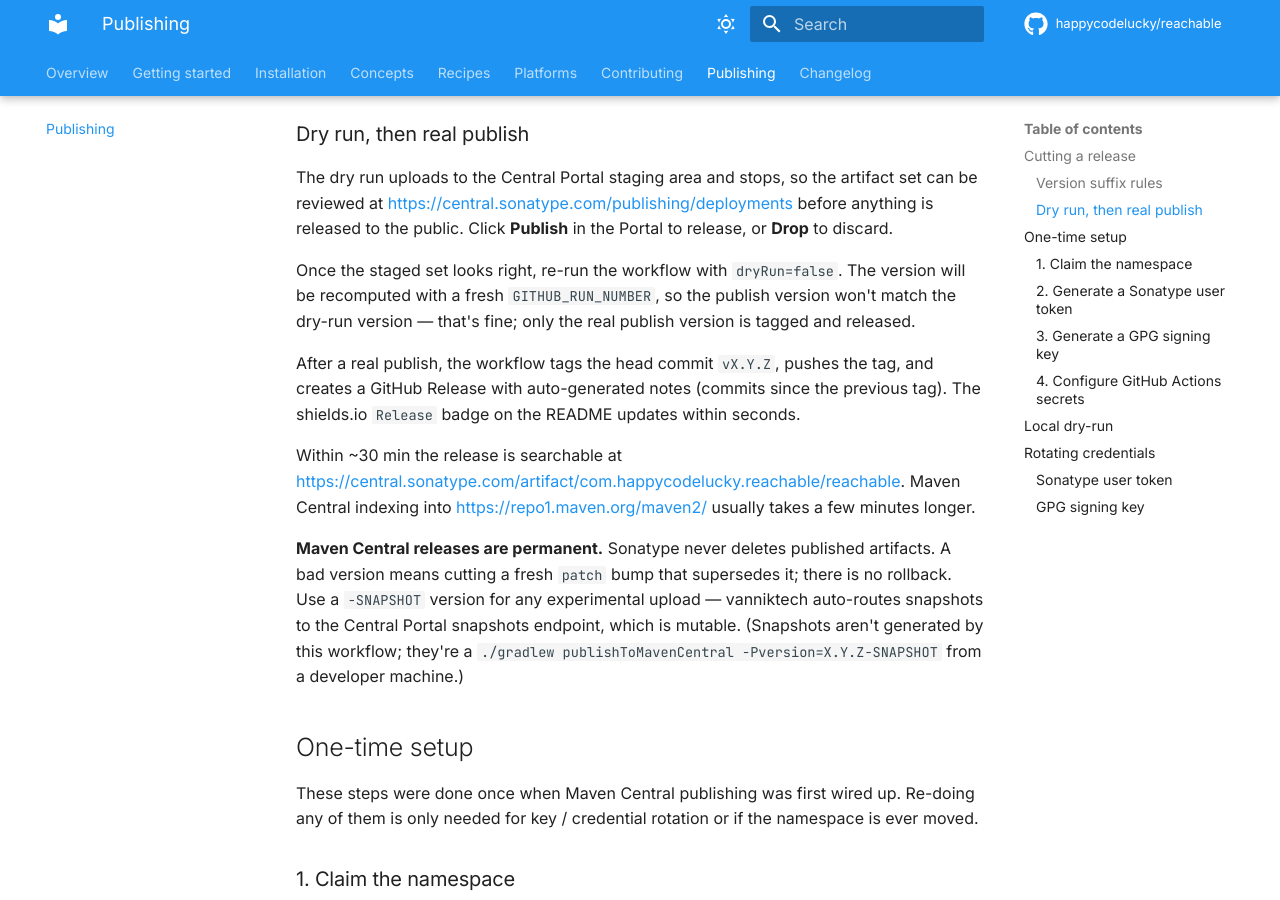
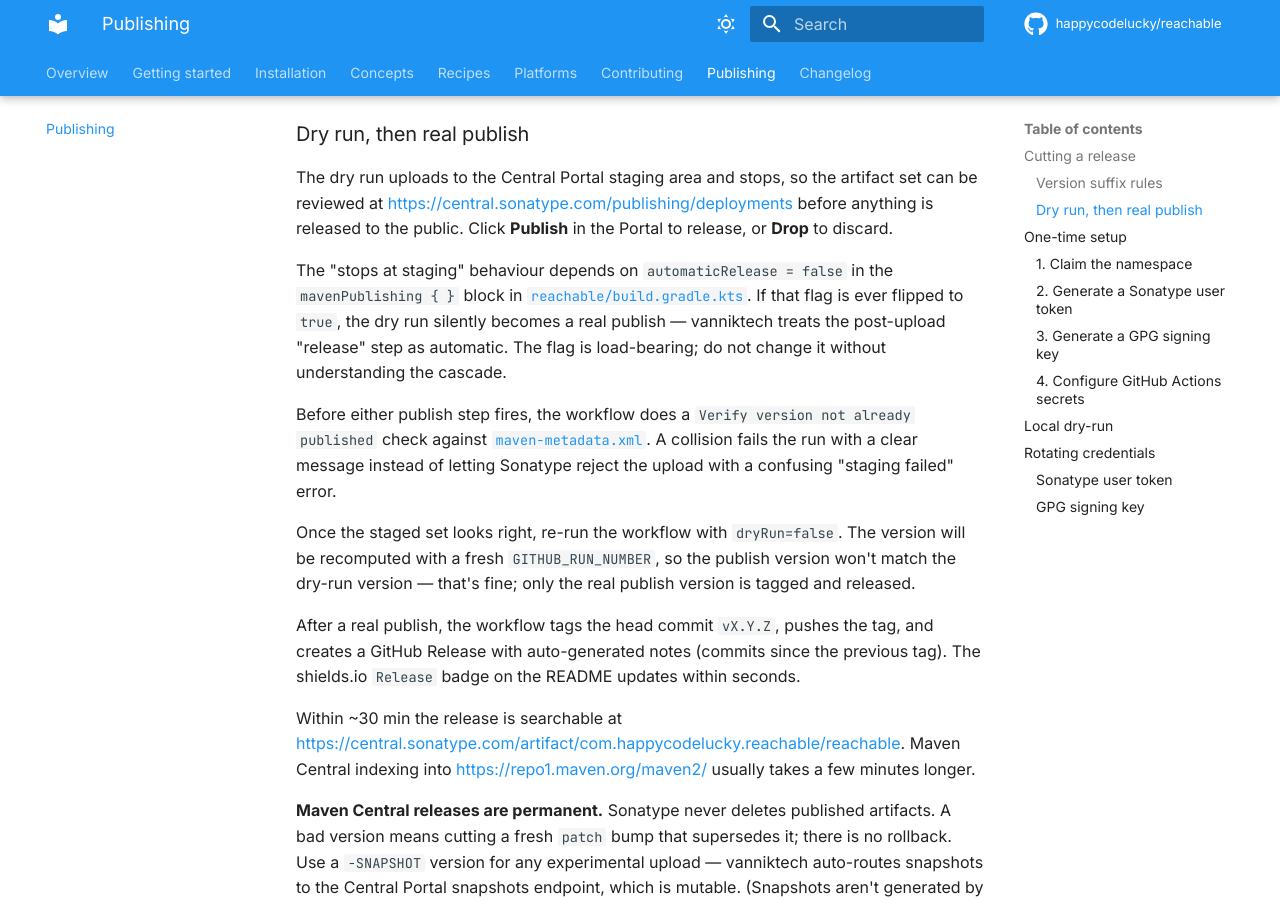
Before and after one commit to happycodelucky/reachable, an MkDocs documentation site: the page built from docs/publishing.md, in a window 1280 px wide and 900 px high, scrolled down 1985 px. Built offline with MkDocs 1.6.1 and Material for MkDocs 9.7.7, drawn with Linux system fonts in a browser that asks for light colours; comment, search, counter and statistics services are not loaded.

Commit message:
release: stop dry-run from actually publishing
Three connected fixes to the release flow. The root bug was a single
flag in vanniktech's publishing config:

  publishToMavenCentral(automaticRelease = true)

`automaticRelease = true` makes the `publishToMavenCentral` task
upload *and* auto-release to public Maven Central on success. That made
the "dry run" branch in .github/workflows/release.yml functionally
identical to the "publish + release" branch: every dry-run run since
the vanniktech pivot was a real, public, irreversible release.

Three artifacts are already on Maven Central as a result:
  com.happycodelucky.reachable:reachable:0.0.7
  com.happycodelucky.reachable:reachable:0.2.0
  com.happycodelucky.reachable:reachable:0.9.0

None of them have matching GitHub releases or tags, because the
workflow's "Tag and create GitHub Release" step is gated on
`!inputs.dryRun` and the actual publishes all came in via the dryRun
branch. This is also why subsequent compute-step runs read the latest
release as "(none)" and fell back to a `0.0.<run>` base.

Fixes in this commit:

1. `reachable/build.gradle.kts` — flip to
   `publishToMavenCentral(automaticRelease = false)`. The dry-run task
   now actually stops at the Central Portal staging area, leaving the
   deployment in "validated" state until someone clicks Publish or Drop
   in the Portal web UI. `publishAndReleaseToMavenCentral` is unaffected
   — it always closes & releases regardless of this flag, which is what
   the `dryRun=false` workflow branch wants. Added a load-bearing
   comment over the flag so a future cleanup pass doesn't reflexively
   flip it back.

2. `.github/workflows/release.yml` — added a `Verify version not
   already published` step that fetches maven-metadata.xml and fails
   loudly if the computed version is already on Maven Central. Catches
   accidental collisions (rerunning with the same RUN_NUMBER after a
   workflow edit, etc.) before Sonatype rejects them with a vague
   "staging failed" error. The publish-step comments now point at the
   automaticRelease flag in build.gradle.kts as the load-bearing piece.

3. `docs/publishing.md` — calls out the automaticRelease flag and the
   new safety check, so the runbook reflects the cascade rather than
   just the steps.

The 0.9.0 GitHub release backfill (so the compute step has a sensible
base going forward) is a separate, one-off `gh release create` and
isn't in this commit.

```diff
--- a/docs/publishing.md
+++ b/docs/publishing.md
@@ -84,6 +84,20 @@
 <https://central.sonatype.com/publishing/deployments> before anything is
 released to the public. Click **Publish** in the Portal to release, or
 **Drop** to discard.
+
+The "stops at staging" behaviour depends on `automaticRelease = false`
+in the `mavenPublishing { }` block in
+[`reachable/build.gradle.kts`](https://github.com/happycodelucky/reachable/blob/main/reachable/build.gradle.kts).
+If that flag is ever flipped to `true`, the dry run silently becomes a
+real publish — vanniktech treats the post-upload "release" step as
+automatic. The flag is load-bearing; do not change it without
+understanding the cascade.
+
+Before either publish step fires, the workflow does a
+`Verify version not already published` check against
+[`maven-metadata.xml`](https://repo1.maven.org/maven2/com/happycodelucky/reachable/reachable/maven-metadata.xml).
+A collision fails the run with a clear message instead of letting
+Sonatype reject the upload with a confusing "staging failed" error.
 
 Once the staged set looks right, re-run the workflow with `dryRun=false`.
 The version will be recomputed with a fresh `GITHUB_RUN_NUMBER`, so the
```
Also changed, not shown: 2 other files.
